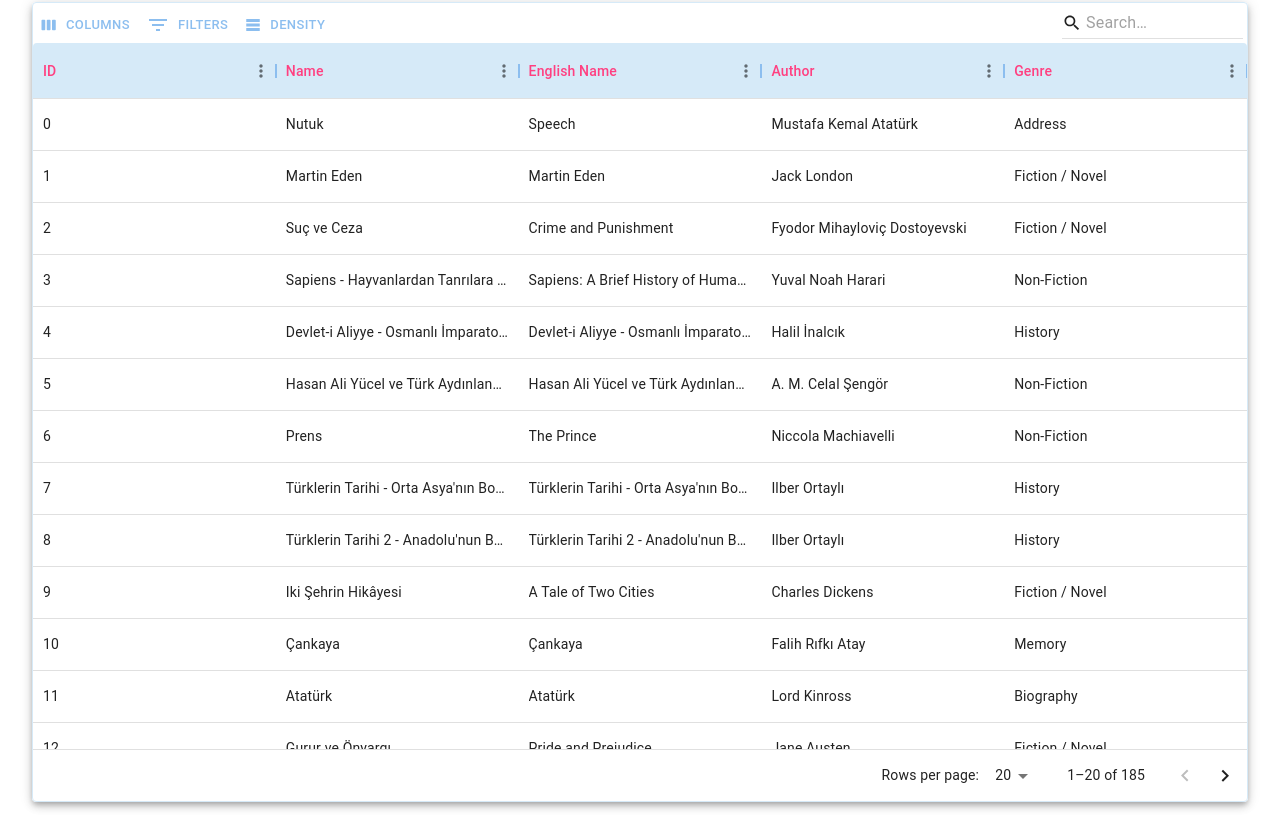
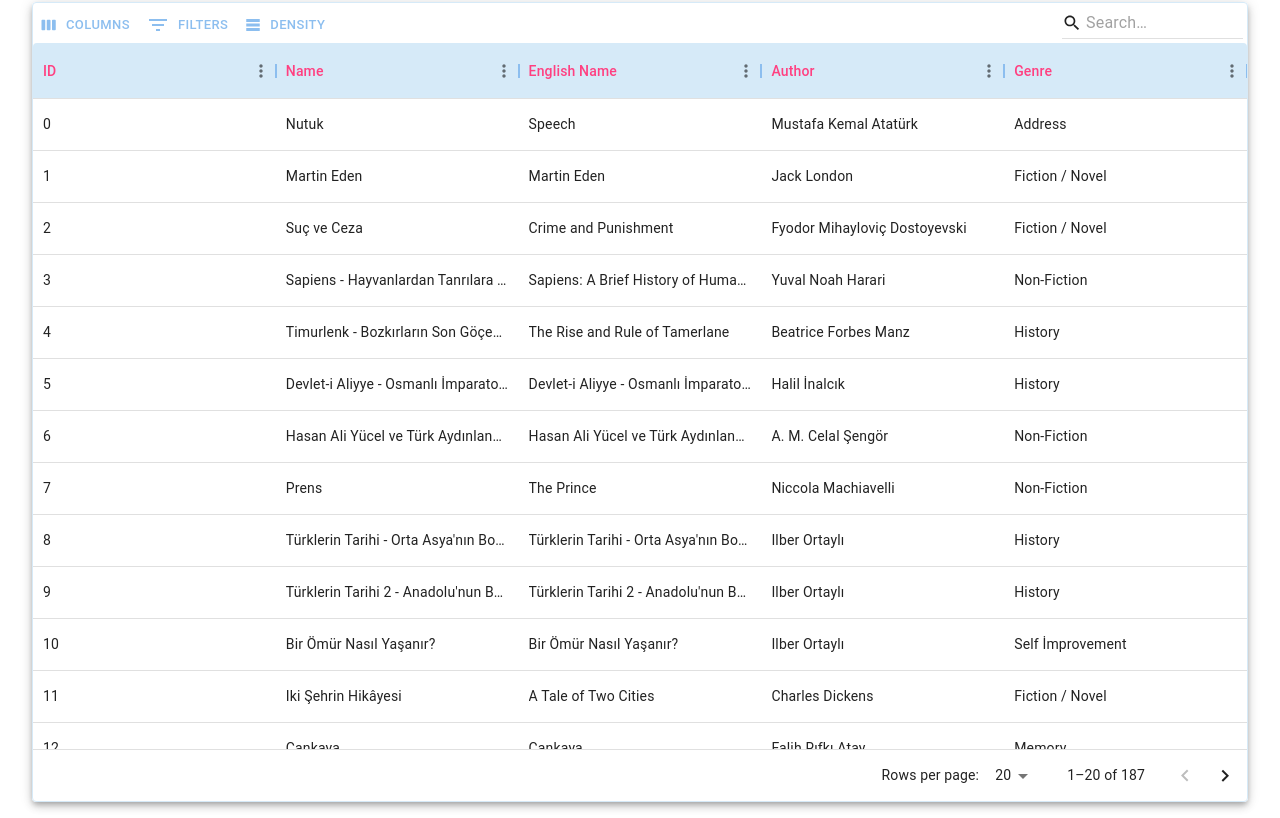
Before and after one commit to boraozisik/boraozisik-site, a Next.js app: page /books in a window 1280 px wide. Shown: the part 918-1736 px from the top of the page. Built offline with nearby package versions, Linux system fonts and the light colour scheme.

Commit message:
two books added to pas book table

```diff
--- a/src/pages/books.tsx
+++ b/src/pages/books.tsx
@@ -107,6 +107,12 @@ const Books = (props: Props) => {
       genre: "Non-Fiction",
     },
     {
+      name: "Timurlenk - Bozkırların Son Göçebe Fatihi",
+      englishName: "The Rise and Rule of Tamerlane",
+      author: "Beatrice Forbes Manz",
+      genre: "History",
+    },
+    {
       name: "Devlet-i Aliyye - Osmanlı İmparatorluğu Üzerine Araştırmalar 1",
       englishName:
         "Devlet-i Aliyye - Osmanlı İmparatorluğu Üzerine Araştırmalar 1",
@@ -138,6 +144,12 @@ const Books = (props: Props) => {
         "Türklerin Tarihi 2 - Anadolu'nun Bozkırlarından Avrupa'nın İçlerine",
       author: "Ilber Ortaylı",
       genre: "History",
+    },
+    {
+      name: "Bir Ömür Nasıl Yaşanır?",
+      englishName: "Bir Ömür Nasıl Yaşanır?",
+      author: "Ilber Ortaylı",
+      genre: "Self İmprovement",
     },
     {
       name: "Iki Şehrin Hikâyesi",
```
